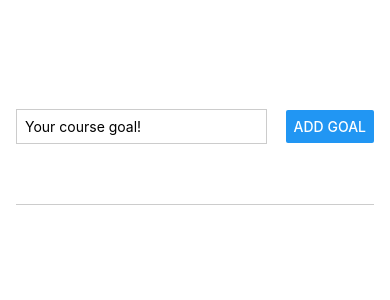
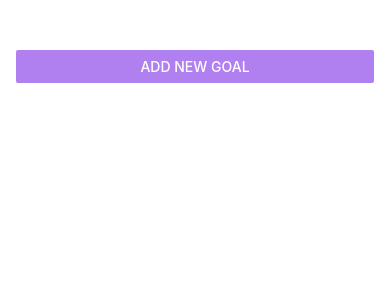
Before and after one commit to likagogishvili/Starting-App-React-Native, a React Native app: screen / in a window 390 px wide. Shown: the top 300 px of the page. Built offline with nearby package versions, Linux system fonts and the light colour scheme.

Commit message:
added styles and modal functionality

```diff
--- a/App.js
+++ b/App.js
@@ -1,15 +1,24 @@
 import { useState } from "react";
-import { StyleSheet, View, FlatList } from "react-native";
+import { StyleSheet, View, FlatList, Button } from "react-native";
+import { StatusBar } from "expo-status-bar";
 import GoalItem from "./components/GoalItem";
 import GoalInput from "./components/GoalInput";
 export default function App() {
+  const [modalIsVisible, setModalIsVIsible] = useState(false)
   const [courseGoals, setCoursGoals] = useState([]);
 
+  function startAddFoalHandler() {
+    setModalIsVIsible(true)
+  }
+  function endAddGoalHAndler() {
+    setModalIsVIsible(false)
+  }
   function addGoalHandler(enteredGoalText) {
     setCoursGoals((currentCourseGoals) => [
       ...currentCourseGoals,
       { text: enteredGoalText, id: Math.random().toString() },
     ]);
+    endAddGoalHAndler()
   }
   function deleteGoalHendler(id) {
     setCoursGoals((currentCourseGoals) => {
@@ -17,8 +26,11 @@
     });
   }
   return (
+    <>
+      <StatusBar style="light" />
       <View style={styles.appContainer}>
-      <GoalInput onAddGoal={addGoalHandler} />
+        <Button title="Add New Goal" color="#b180f0" onPress={startAddFoalHandler} />
+        <GoalInput onAddGoal={addGoalHandler} modalIsVisible={modalIsVisible} endAddGoalHAndler={endAddGoalHAndler} />
         <View style={styles.goalsContainer}>
           <FlatList
             data={courseGoals}
@@ -39,6 +51,7 @@
           />
         </View>
       </View>
+    </>
   );
 }
 
--- a/app.json
+++ b/app.json
@@ -11,6 +11,7 @@
       "resizeMode": "contain",
       "backgroundColor": "#ffffff"
     },
+    "backgroundColor":"#1e085a",
     "assetBundlePatterns": [
       "**/*"
     ],
--- a/components/GoalInput.js
+++ b/components/GoalInput.js
@@ -1,4 +1,4 @@
-import { View, TextInput, Button, StyleSheet } from "react-native";
+import { View, TextInput, Button, StyleSheet, Modal, Image } from "react-native";
 import { useState } from "react";
 function GoalInput(props) {
   const [enteredGoalText, setEnteredGoalText] = useState("");
@@ -10,33 +10,58 @@
     setEnteredGoalText('')
   }
   return (
+    <Modal visible={props.modalIsVisible} animationType="slide">
       <View style={styles.inputContainer}>
+        <Image source={require('../assets/images/goal.png')} />
         <TextInput
           placeholder="Your course goal!"
           style={styles.textInput}
           onChangeText={goalInputHeandler}
           value={enteredGoalText}
         />
-      <Button title="Add Goal" onPress={addGoalHandler} />
+        <View style={styles.buttonContainer}>
+          <View style={styles.button}>
+            <Button title="Cancel" onPress={props.endAddGoalHAndler} color="#f31282" />
           </View>
+          <View style={styles.button}>
+            <Button title="Add Goal" onPress={addGoalHandler} color="#b180f0" />
+          </View>
+
+        </View>
+      </View>
+    </Modal>
   );
 }
 export default GoalInput;
 const styles = StyleSheet.create({
   inputContainer: {
     flex: 1,
-    flexDirection: "row",
-    justifyContent: "space-between",
+    justifyContent: "center",
     alignItems: "center",
-    marginBottom: 24,
-    borderBottomWidth: 1,
-    borderBottomColor: "#cccccc",
+    padding: 16,
+    backgroundColor: '#311b6b'
+  },
+  Image: {
+    width: 100,
+    height: 100,
   },
   textInput: {
     borderWidth: 1,
-    borderColor: "#cccccc",
-    width: "70%",
+    borderColor: "#e4d0ff",
+    backgroundColor: "#e4d0ff",
+    color: '#120438',
+    borderRadius: 6,
+    width: "100%",
     marginRight: 8,
-    padding: 8,
+    marginTop: 20,
+    marginBottom: 10,
+    padding: 16,
   },
+  buttonContainer: {
+    flexDirection: 'row'
+  },
+  button: {
+    width: 100,
+    marginHorizontal: 8
+  }
 });
```
Also changed, not shown: assets/images/goal.png (added), 1 other file (tests, documents, lock files or other folders). Lines whose indentation alone changed are shown as unchanged.
